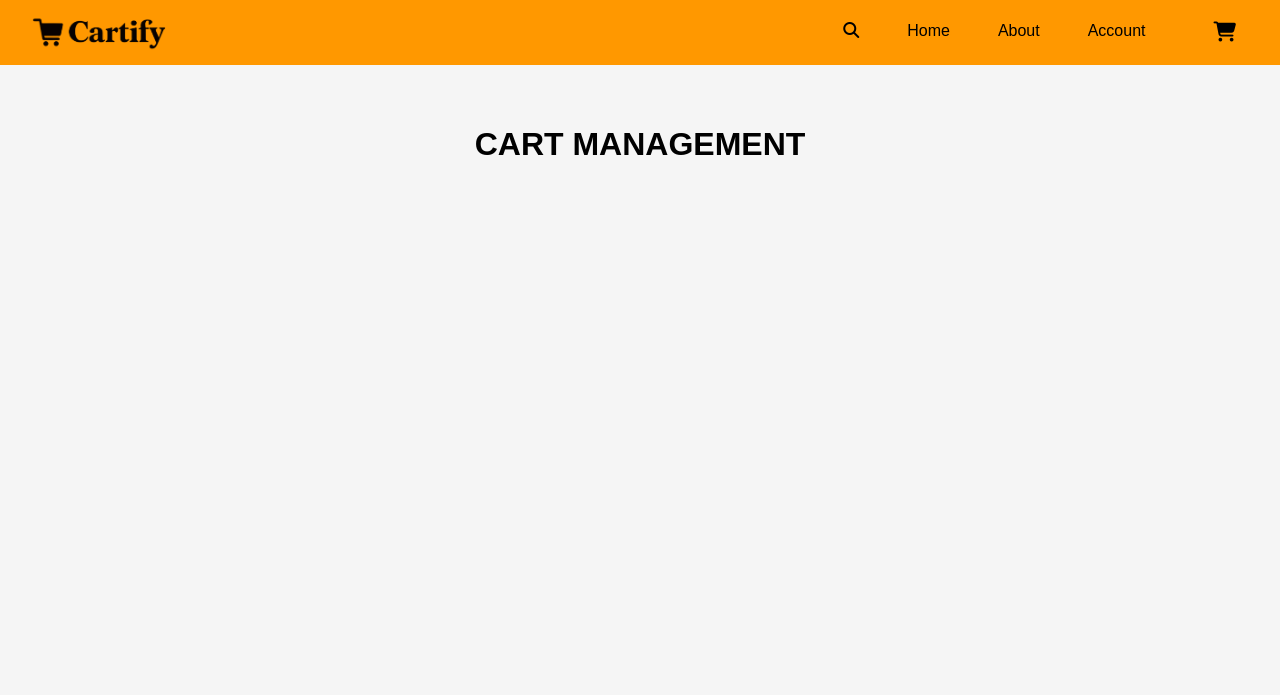
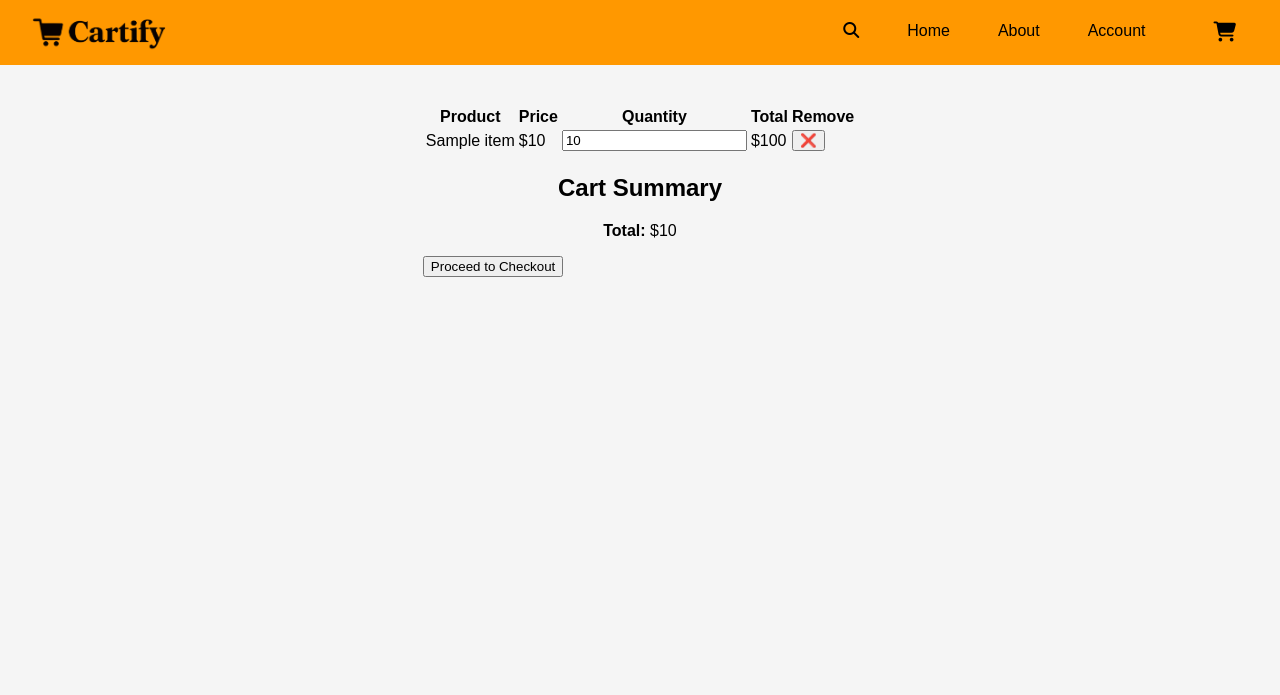
Before and after one commit to KusalSkakya/Cartify, a Python web app: template templates/cart.html in a window 1280 px wide. Shown: the top 695 px of the page. Run offline with Jinja, Linux system fonts and the light colour scheme; the template is opened without the code that fills it: most values are stand-ins (such as "Sample title", 1, 10 or a date in 2020).

Commit message:
Update cart.html

```diff
--- a/templates/cart.html
+++ b/templates/cart.html
@@ -5,6 +5,43 @@
 {% endblock %}
 
 {% block content %}
-<h1>CART MANAGEMENT</h1>
+<main class="cart-container">
+        {% if cart_items %}
+            <table class="cart-table">
+                <thead>
+                    <tr>
+                        <th>Product</th>
+                        <th>Price</th>
+                        <th>Quantity</th>
+                        <th>Total</th>
+                        <th>Remove</th>
+                    </tr>
+                </thead>
+                <tbody>
+                    {% for item in cart_items %}
+                    <tr>
+                        <td>{{ item.name }}</td>
+                        <td>${{ item.price }}</td>
+                        <td>
+                            <input type="number" value="{{ item.quantity }}" min="1">
+                        </td>
+                        <td>${{ item.price * item.quantity }}</td>
+                        <td>
+                            <button class="remove-btn">❌</button>
+                        </td>
+                    </tr>
+                    {% endfor %}
+                </tbody>
+            </table>
+
+            <div class="cart-summary">
+                <h2>Cart Summary</h2>
+                <p><strong>Total:</strong> ${{ total }}</p>
+                <button class="checkout-btn">Proceed to Checkout</button>
+            </div>
+        {% else %}
+            <p>Your cart is empty.</p>
+        {% endif %}
+    </main>
 
 {% endblock %}
```
